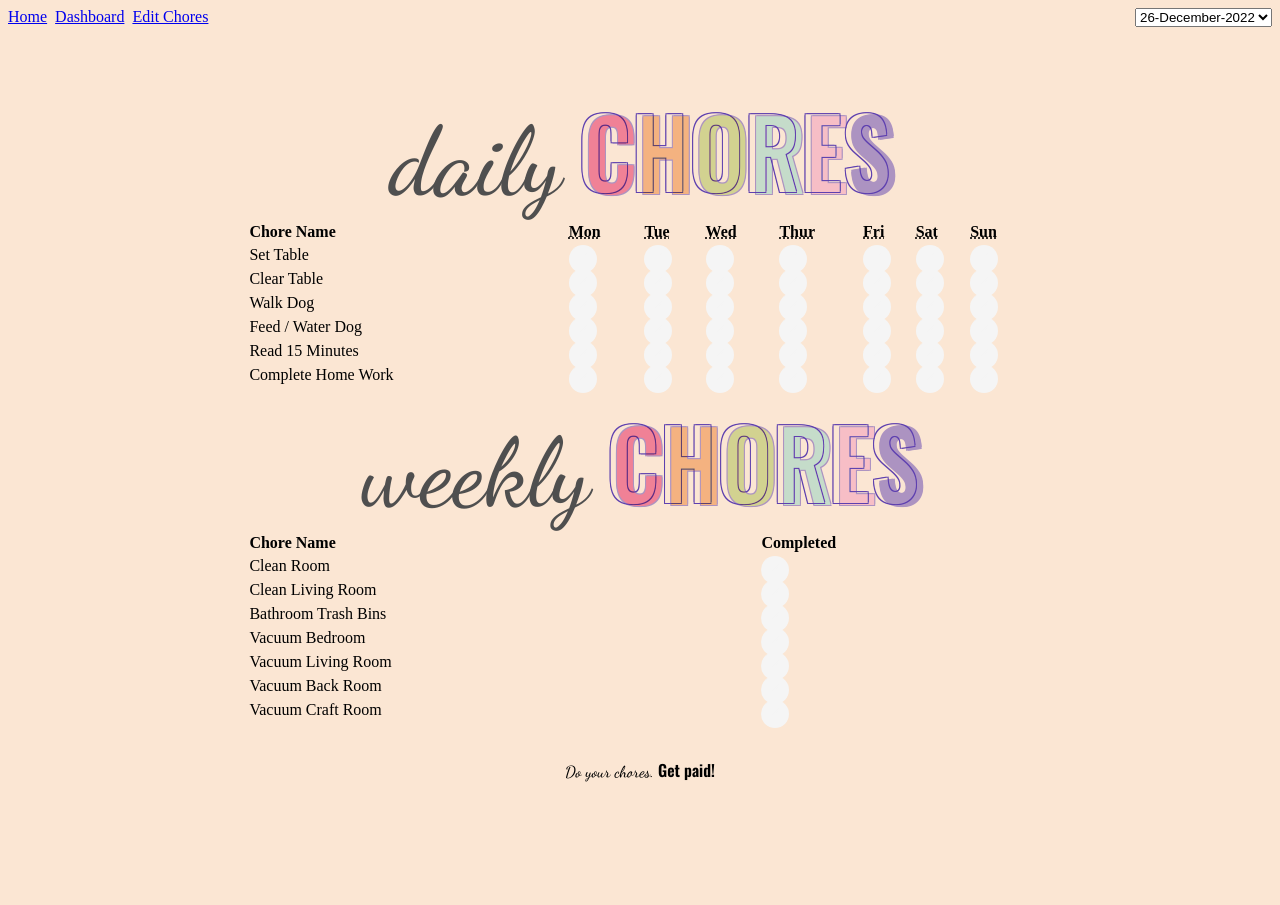
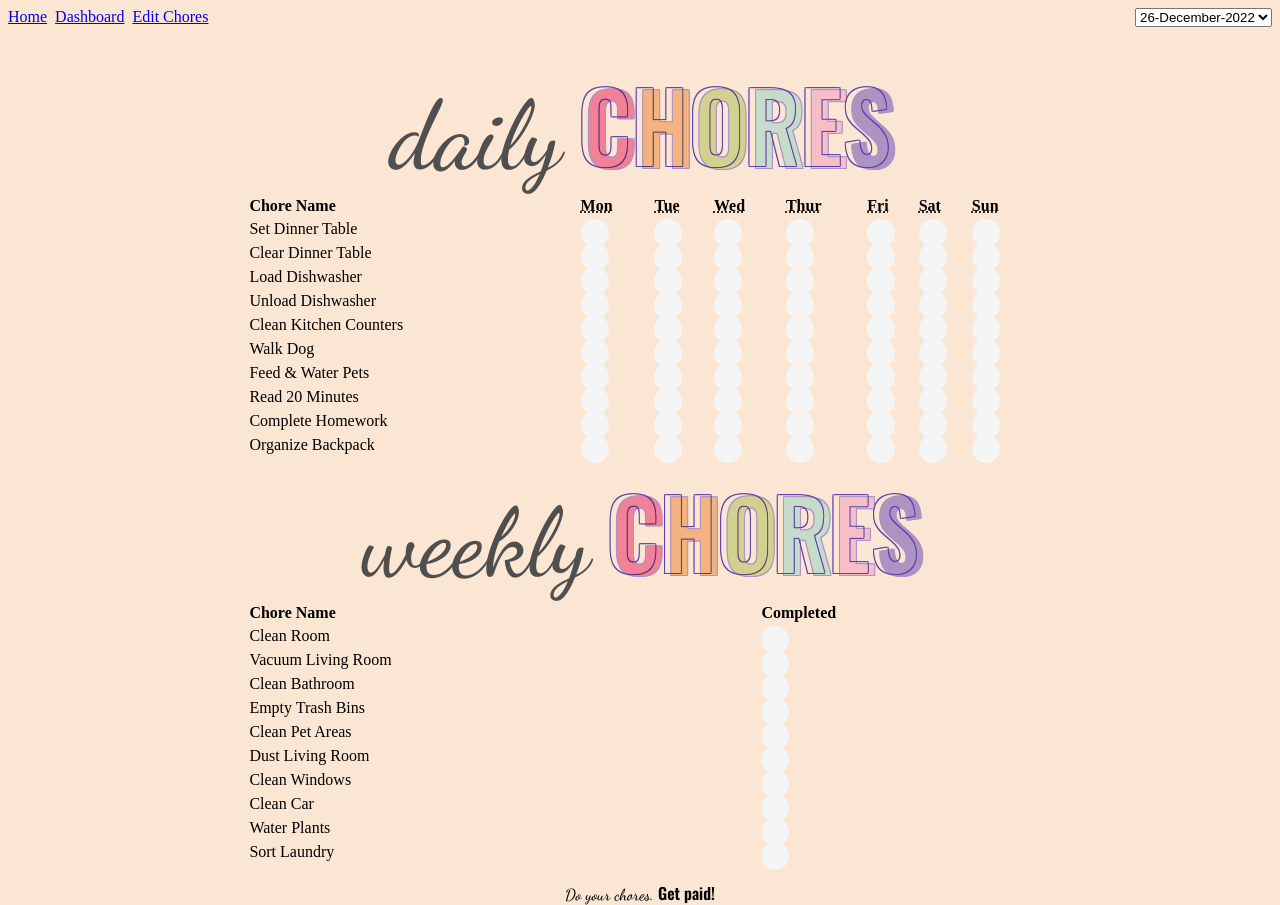
Before and after one commit to jermbo/ChoreChart, a React (Vite) app: page / in a window 1280 px wide. Before the commit the page ends 800 px from the top, so only its background shows below. Built offline with nearby package versions, Linux system fonts and the light colour scheme.

Commit message:
Enhance README.md with seed data information and update TEMP_DATA.ts with new chore entries and descriptions. Added functionality for automatic loading and resetting of seed data in local storage.

```diff
--- a/src/TEMP_DATA.ts
+++ b/src/TEMP_DATA.ts
@@ -4,122 +4,154 @@ export const CHORES: Chore[] = [
 	{
 		id: "1",
 		name: "Clean Room",
-		description: "Clean and organize your bedroom, including making the bed, picking up clothes, and dusting",
+		description:
+			"Clean and organize your bedroom, including making the bed, picking up clothes, dusting, and organizing belongings",
+		price: 3,
+		frequency: "weekly",
+	},
+	{
+		id: "2",
+		name: "Vacuum Living Room",
+		description: "Vacuum the living room floor thoroughly, including under furniture",
 		price: 2,
 		frequency: "weekly",
 	},
 	{
-		id: "2",
-		name: "Clean Living Room",
-		description: "Clean the living room by vacuuming, dusting, and organizing items",
+		id: "3",
+		name: "Clean Bathroom",
+		description: "Clean the bathroom including toilet, sink, mirror, and floor",
+		price: 4,
+		frequency: "weekly",
+	},
+	{
+		id: "4",
+		name: "Empty Trash Bins",
+		description: "Empty and replace trash bags in all household trash bins",
+		price: 2,
+		frequency: "weekly",
+	},
+	{
+		id: "5",
+		name: "Set Dinner Table",
+		description: "Set the table for dinner with plates, utensils, napkins, and glasses",
+		price: 1,
+		frequency: "daily",
+	},
+	{
+		id: "6",
+		name: "Clear Dinner Table",
+		description: "Clear and clean the table after dinner, including wiping down",
+		price: 1,
+		frequency: "daily",
+	},
+	{
+		id: "7",
+		name: "Load Dishwasher",
+		description: "Load the dishwasher with dirty dishes and start it",
+		price: 1,
+		frequency: "daily",
+	},
+	{
+		id: "8",
+		name: "Unload Dishwasher",
+		description: "Unload clean dishes from the dishwasher and put them away",
+		price: 1,
+		frequency: "daily",
+	},
+	{
+		id: "9",
+		name: "Clean Kitchen Counters",
+		description: "Wipe down all kitchen counters and clean up any spills",
+		price: 2,
+		frequency: "daily",
+	},
+	{
+		id: "10",
+		name: "Walk Dog",
+		description: "Take the dog for a 15-minute walk around the neighborhood",
+		price: 2,
+		frequency: "daily",
+	},
+	{
+		id: "11",
+		name: "Feed & Water Pets",
+		description: "Fill water bowls and give food to all pets",
+		price: 1,
+		frequency: "daily",
+	},
+	{
+		id: "12",
+		name: "Read 20 Minutes",
+		description: "Read a book or educational material for at least 20 minutes",
+		price: 1,
+		frequency: "daily",
+	},
+	{
+		id: "13",
+		name: "Complete Homework",
+		description: "Complete all assigned homework for the day",
+		price: 2,
+		frequency: "daily",
+	},
+	{
+		id: "14",
+		name: "Clean Pet Areas",
+		description: "Clean litter boxes, pet beds, or other pet areas",
+		price: 3,
+		frequency: "weekly",
+	},
+	{
+		id: "15",
+		name: "Dust Living Room",
+		description: "Dust all surfaces in the living room including shelves and electronics",
+		price: 2,
+		frequency: "weekly",
+	},
+	{
+		id: "16",
+		name: "Clean Windows",
+		description: "Clean all windows in the house, inside and out",
+		price: 4,
+		frequency: "weekly",
+	},
+	{
+		id: "17",
+		name: "Organize Backpack",
+		description: "Organize backpack for school, including homework and supplies",
+		price: 1,
+		frequency: "daily",
+	},
+	{
+		id: "18",
+		name: "Clean Car",
+		description: "Clean the inside of the car, including vacuuming and wiping surfaces",
+		price: 5,
+		frequency: "weekly",
+	},
+	{
+		id: "19",
+		name: "Water Plants",
+		description: "Water all indoor and outdoor plants",
 		price: 1,
 		frequency: "weekly",
 	},
 	{
-		id: "3",
-		name: "Bathroom Trash Bins",
-		description: "Empty and replace trash bags in all bathroom trash bins",
-		price: 1.5,
+		id: "20",
+		name: "Sort Laundry",
+		description: "Sort dirty laundry into appropriate piles (whites, colors, etc.)",
+		price: 1,
 		frequency: "weekly",
-	},
-	{
-		id: "4",
-		name: "Set Table",
-		description: "Set the table for dinner with plates, utensils, and napkins",
-		price: 0.5,
-		frequency: "daily",
-	},
-	{
-		id: "5",
-		name: "Clear Table",
-		description: "Clear and clean the table after dinner",
-		price: 0.5,
-		frequency: "daily",
-	},
-	{
-		id: "6",
-		name: "Vacuum Bedroom",
-		description: "Vacuum your bedroom floor thoroughly",
-		price: 0.5,
-		frequency: "weekly",
-	},
-	{
-		id: "7",
-		name: "Vacuum Living Room",
-		description: "Vacuum the living room floor thoroughly",
-		price: 0.5,
-		frequency: "weekly",
-	},
-	{
-		id: "8",
-		name: "Vacuum Back Room",
-		description: "Vacuum the back room floor thoroughly",
-		price: 0.5,
-		frequency: "weekly",
-	},
-	{
-		id: "9",
-		name: "Vacuum Craft Room",
-		description: "Vacuum the craft room floor thoroughly",
-		price: 0.5,
-		frequency: "weekly",
-	},
-	{
-		id: "10",
-		name: "Walk Dog",
-		description: "Take the dog for a walk around the neighborhood",
-		price: 0.75,
-		frequency: "daily",
-	},
-	{
-		id: "11",
-		name: "Feed / Water Dog",
-		description: "Fill the dog's water bowl and give them their food",
-		price: 0.25,
-		frequency: "daily",
-	},
-	{
-		id: "12",
-		name: "Read 15 Minutes",
-		description: "Read a book or educational material for at least 15 minutes",
-		price: 0.5,
-		frequency: "daily",
-	},
-	{
-		id: "13",
-		name: "Complete Home Work",
-		description: "Complete all assigned homework for the day",
-		price: 0.5,
-		frequency: "daily",
 	},
 ];
 
-const weeklyChores: WeeklyChoreTrack[] = [
-	{
-		id: "1",
-		name: "asdasd",
-		description: "Test weekly chore",
-		price: 0.5,
-		frequency: "weekly",
-		completed: false,
-	},
-];
+const weeklyChores: WeeklyChoreTrack[] = CHORES.filter((chore) => chore.frequency === "weekly").map((chore) => ({
+	...chore,
+	completed: false,
+}));
 
-const daily: DailyChore[] = [
-	{
-		id: "1",
-		name: "asdasd",
-		description: "Test daily chore",
-		price: 0.5,
-		frequency: "weekly",
-		weekDays: [
-			{
-				completed: true,
-				day: 1,
-				weekday: "Friday",
-				month: "April",
-				year: 2022,
-			},
-		],
-	},
-];
+const daily: DailyChore[] = CHORES.filter((chore) => chore.frequency === "daily").map((chore) => ({
+	...chore,
+	weekDays: [],
+}));
+
+export { weeklyChores, daily };
```
Also changed, not shown: 1 other file (tests, documents, lock files or other folders).
